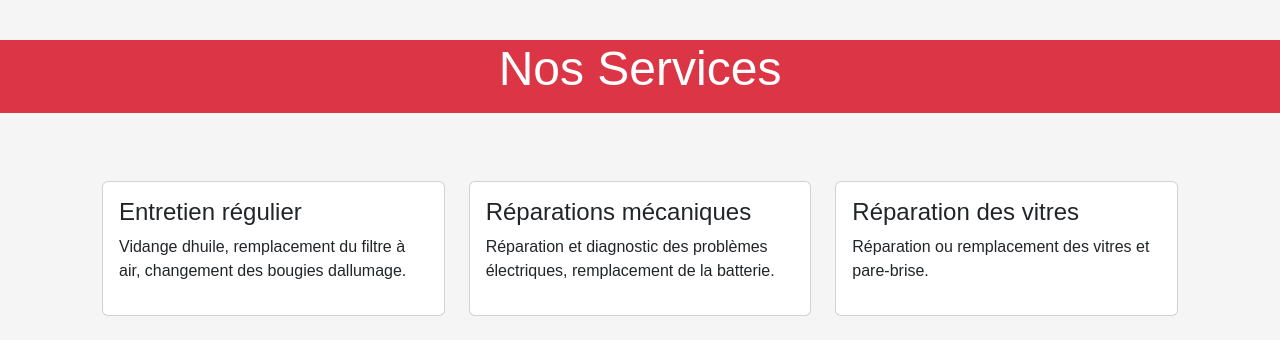
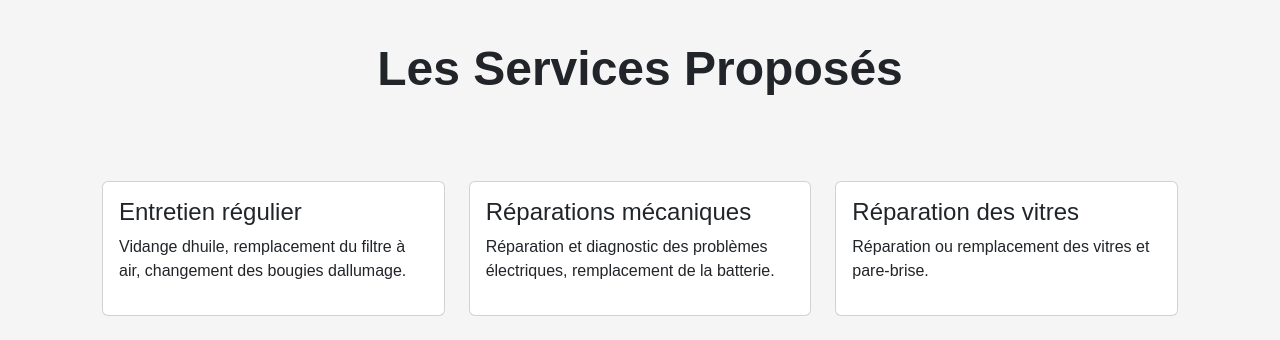
Before and after one commit to Edgo74/ecf_garage_v_parrot, a PHP site: page / in a window 1280 px wide. Shown: the part 111-451 px from the top of the page. Run offline with PHP 8.4, Linux system fonts and the light colour scheme; data comes from the database, SQL or seed files in the repository; data that the repository does not hold is empty.

Commit message:
optimisation mise en page

```diff
--- a/views/Commons/accueil.view.php
+++ b/views/Commons/accueil.view.php
@@ -1,5 +1,5 @@
-<div class=" bg-danger text-white mt-3">
-        <p class = "text-center display-5">Nos Services</p>
+<div class="mt-3">
+    <p class = "text-center display-5 fw-bold text-dark">Les Services Proposés</p>
 </div>
 
 
```
